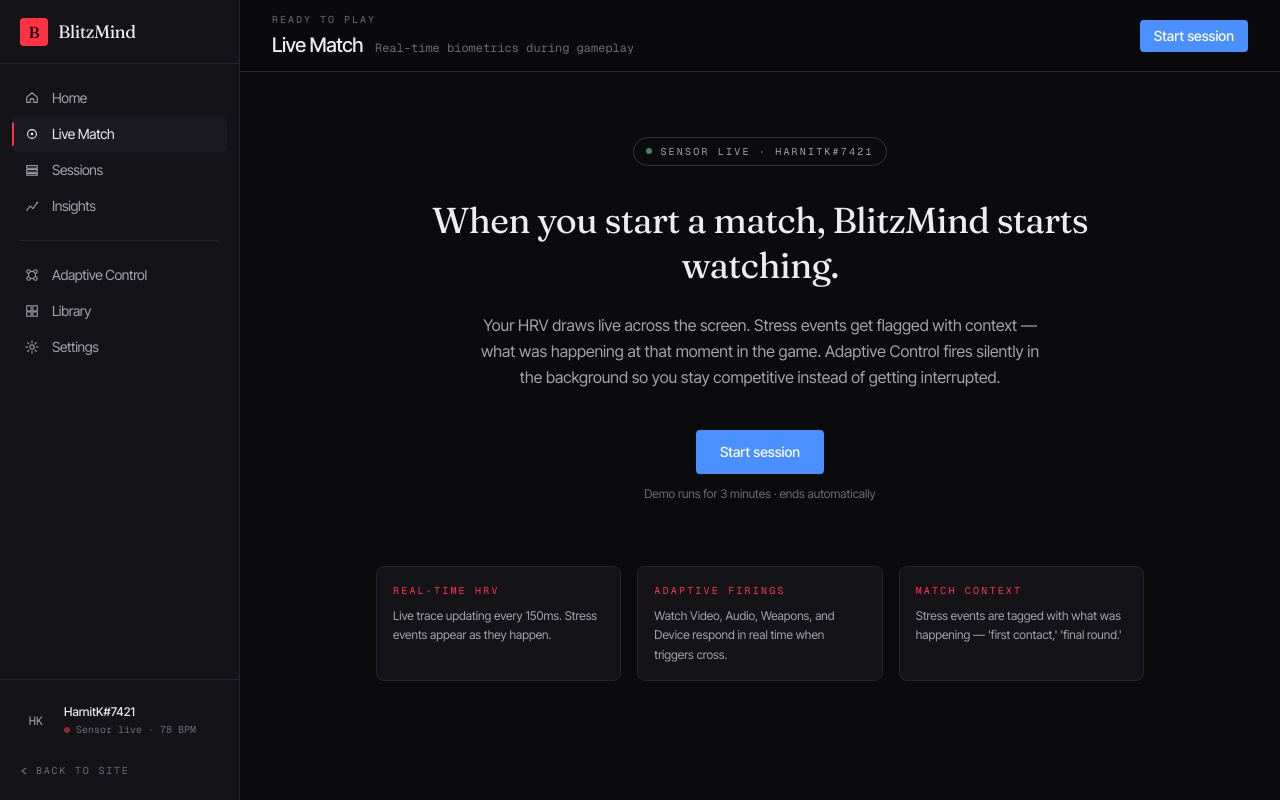
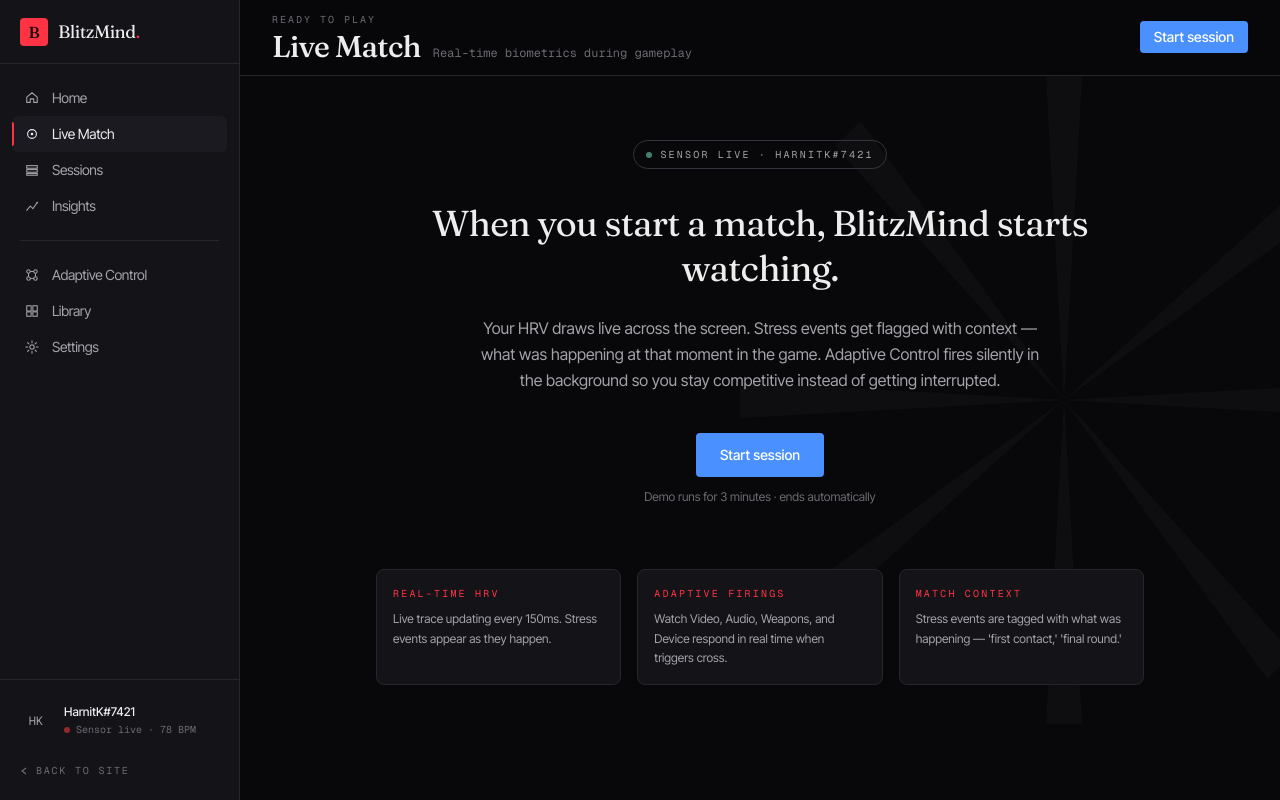
Before and after one commit to lennymoritz/Blitzmind, a Next.js app: page /app/live in a window 1280 px wide. Built offline with nearby package versions, Linux system fonts and the light colour scheme.

Commit message:
Integrate adaptive preview (portal fix), neutral theme, status doc

```diff
--- a/src/app/app/_components/AppHeader.tsx
+++ b/src/app/app/_components/AppHeader.tsx
@@ -42,7 +42,7 @@
     <div
       className="border-b sticky top-14 lg:top-0 z-30 backdrop-blur-md"
       style={{
-        background: "rgba(11, 11, 13, 0.85)",
+        background: "rgba(8, 8, 10, 0.85)",
         borderColor: "var(--color-app-line)",
       }}
     >
@@ -55,7 +55,14 @@
             </div>
           )}
           <div className="flex items-baseline gap-3">
-            <h1 className="text-xl font-medium text-fg tracking-tight truncate">
+            <h1
+              className="font-display font-medium text-fg truncate"
+              style={{
+                fontSize: "clamp(22px, 2.4vw, 30px)",
+                letterSpacing: "-0.025em",
+                lineHeight: 1.05,
+              }}
+            >
               {title}
             </h1>
             {subtitle && (
--- a/src/app/app/_components/AppSidebar.tsx
+++ b/src/app/app/_components/AppSidebar.tsx
@@ -42,7 +42,7 @@
       {/* Mobile top bar */}
       <div
         className="lg:hidden fixed top-0 inset-x-0 h-14 z-40 flex items-center justify-between px-4 border-b backdrop-blur-md"
-        style={{ background: "rgba(11,11,13,0.9)", borderColor: "var(--color-app-line)" }}
+        style={{ background: "rgba(8,8,10,0.9)", borderColor: "var(--color-app-line)" }}
       >
         <Link href="/app/home" className="flex items-center gap-2.5">
           <div
@@ -51,7 +51,7 @@
           >
             B
           </div>
-          <span className="font-display text-lg leading-none tracking-tight text-fg">BlitzMind</span>
+          <span className="font-display text-lg leading-none tracking-tight text-fg">BlitzMind<span style={{ color: "var(--color-app-accent)" }}>.</span></span>
         </Link>
         <button
           onClick={() => setOpen(true)}
@@ -89,7 +89,7 @@
             >
               B
             </div>
-            <span className="font-display text-lg leading-none tracking-tight text-fg">BlitzMind</span>
+            <span className="font-display text-lg leading-none tracking-tight text-fg">BlitzMind<span style={{ color: "var(--color-app-accent)" }}>.</span></span>
           </Link>
           {/* Close (mobile only) */}
           <button
--- a/src/app/app/home/page.tsx
+++ b/src/app/app/home/page.tsx
@@ -139,7 +139,7 @@
         {/* ============ YOUR GAMES — launcher ============ */}
         <section className="mb-10">
           <div className="flex items-baseline justify-between mb-4">
-            <h3 className="text-lg font-medium tracking-tight">Your games</h3>
+            <h3 className="text-lg font-display font-medium tracking-tight">Your games</h3>
             <Link href="/app/library" className="text-xs text-fg-dim hover:text-fg transition-colors">
               Open library →
             </Link>
@@ -199,7 +199,7 @@
 
         {/* ============ PERFORMANCE INSIGHT ============ */}
         <section className="mb-10">
-          <h3 className="text-lg font-medium tracking-tight mb-4">Performance insight</h3>
+          <h3 className="text-lg font-display font-medium tracking-tight mb-4">Performance insight</h3>
 
           <Link
             href="/app/insights"
@@ -245,7 +245,7 @@
         {/* ============ RECENT MATCHES ============ */}
         <section className="mb-10">
           <div className="flex items-baseline justify-between mb-4">
-            <h3 className="text-lg font-medium tracking-tight">Recent matches</h3>
+            <h3 className="text-lg font-display font-medium tracking-tight">Recent matches</h3>
             <Link href="/app/sessions" className="text-xs text-fg-dim hover:text-fg transition-colors">View all →</Link>
           </div>
 
--- a/src/app/app/layout.tsx
+++ b/src/app/app/layout.tsx
@@ -8,6 +8,10 @@
  *
  * Content area is offset by the sidebar width (240px) and lives in its
  * own scroll container so the sidebar stays fixed.
+ *
+ * Atmospheric backdrop: the marketing site's asterisk-burst motif lives
+ * fixed behind every screen at 0.025 opacity + screen blend, so the
+ * platform inherits the same brand surface without distracting from data.
  */
 export default function AppLayout({
   children,
@@ -16,11 +20,39 @@
 }) {
   return (
     <div
-      className="min-h-screen"
+      className="min-h-screen relative"
       style={{ background: "var(--color-app-bg)" }}
     >
+      {/* Asterisk burst — fixed, behind everything, very subtle. */}
+      <div
+        aria-hidden
+        className="pointer-events-none fixed inset-0 z-0 overflow-hidden flex items-center justify-end pr-[-10vw]"
+        style={{ mixBlendMode: "screen" }}
+      >
+        <svg
+          viewBox="0 0 800 800"
+          width="90vh"
+          height="90vh"
+          style={{ opacity: 0.025, transform: "translateX(20%)" }}
+        >
+          <g fill="#ffffff">
+            {/* 8 elongated triangles radiating from center, marketing's signature burst */}
+            <polygon points="400,400 380,40 420,40" />
+            <polygon points="400,400 380,760 420,760" />
+            <polygon points="400,400 40,380 40,420" />
+            <polygon points="400,400 760,380 760,420" />
+            <polygon points="400,400 146,118 174,90" />
+            <polygon points="400,400 654,682 626,710" />
+            <polygon points="400,400 682,146 710,174" />
+            <polygon points="400,400 118,654 90,626" />
+          </g>
+        </svg>
+      </div>
+
       <AppSidebar />
-      <div className="lg:ml-[240px] min-h-screen pt-14 lg:pt-0">{children}</div>
+      <div className="lg:ml-[240px] min-h-screen pt-14 lg:pt-0 relative z-10">
+        {children}
+      </div>
     </div>
   );
 }
--- a/src/app/app/library/page.tsx
+++ b/src/app/app/library/page.tsx
@@ -98,7 +98,7 @@
       {grouped.map((group) => (
         <section key={group.key}>
           <div className="mb-4">
-            <h3 className="text-lg font-medium tracking-tight">{group.label}</h3>
+            <h3 className="text-lg font-display font-medium tracking-tight">{group.label}</h3>
             <p className="text-xs text-fg-mute mt-0.5">{group.description}</p>
           </div>
           <div className="grid grid-cols-1 md:grid-cols-2 lg:grid-cols-4 gap-3">
@@ -148,7 +148,7 @@
     <div>
       <div className="mb-4 flex items-baseline justify-between">
         <div>
-          <h3 className="text-lg font-medium tracking-tight">All maps</h3>
+          <h3 className="text-lg font-display font-medium tracking-tight">All maps</h3>
           <p className="text-xs text-fg-mute mt-0.5">
             {maps.length} maps · sorted by play rate
           </p>
@@ -246,7 +246,7 @@
   return (
     <div className="space-y-8">
       <div>
-        <h3 className="text-lg font-medium tracking-tight">All weapons</h3>
+        <h3 className="text-lg font-display font-medium tracking-tight">All weapons</h3>
         <p className="text-xs text-fg-mute mt-0.5">
           {weapons.length} weapons across {classes.length} classes
         </p>
--- a/src/app/app/live/page.tsx
+++ b/src/app/app/live/page.tsx
@@ -135,7 +135,7 @@
               <section>
                 <div className="flex items-baseline justify-between mb-3">
                   <div>
-                    <h3 className="text-lg font-medium tracking-tight">Live HRV</h3>
+                    <h3 className="text-lg font-display font-medium tracking-tight">Live HRV</h3>
                     <p className="text-xs text-fg-mute mt-0.5">Last 90 seconds · stress threshold at {STRESS_THRESHOLD}ms</p>
                   </div>
                   <div className="flex items-center gap-3">
--- a/src/app/app/sessions/[id]/page.tsx
+++ b/src/app/app/sessions/[id]/page.tsx
@@ -115,7 +115,7 @@
         <section className="mb-10">
           <div className="flex items-baseline justify-between mb-4">
             <div>
-              <h3 className="text-lg font-medium tracking-tight">HRV timeline</h3>
+              <h3 className="text-lg font-display font-medium tracking-tight">HRV timeline</h3>
               <p className="text-xs text-fg-mute mt-0.5">
                 Full match · {timeline.points.length} samples · {match.stressEvents} stress events flagged
               </p>
@@ -199,7 +199,7 @@
         <section className="mb-10">
           <div className="flex items-baseline justify-between mb-4">
             <div>
-              <h3 className="text-lg font-medium tracking-tight">Correlation insights</h3>
+              <h3 className="text-lg font-display font-medium tracking-tight">Correlation insights</h3>
               <p className="text-xs text-fg-mute mt-0.5">
                 Where physiology met outcome
               </p>
@@ -242,7 +242,7 @@
 
         {/* ============ ADAPTIVE CONTROL FIRINGS ============ */}
         <section className="mb-10">
-          <h3 className="text-lg font-medium tracking-tight mb-4">
+          <h3 className="text-lg font-display font-medium tracking-tight mb-4">
             Adaptive Control firings
           </h3>
           <p className="text-xs text-fg-mute mb-4">
--- a/src/app/app/settings/page.tsx
+++ b/src/app/app/settings/page.tsx
@@ -386,7 +386,7 @@
           >
             {number}
           </span>
-          <h3 className="text-lg font-medium tracking-tight text-fg">{title}</h3>
+          <h3 className="text-lg font-display font-medium tracking-tight text-fg">{title}</h3>
         </div>
         <p className="text-xs text-fg-mute mt-1 leading-relaxed">{description}</p>
       </div>
--- a/src/app/globals.css
+++ b/src/app/globals.css
@@ -29,8 +29,9 @@
 
   /* App-specific tokens — denser, more utilitarian than marketing site.
      The app uses these instead of the editorial values above.
-     Same palette family, different rhythm. */
-  --color-app-bg: #0b0b0d;
+     Same palette family, different rhythm. Bg matches marketing --color-base
+     so the marketing → onboarding → app transition is seamless. */
+  --color-app-bg: #08080a;
   --color-app-surface: #131318;
   --color-app-surface-2: #1a1a20;
   --color-app-surface-3: #22222a;
```
Also changed, not shown: src/app/app/insights/page.tsx (+4 -4 lines).
